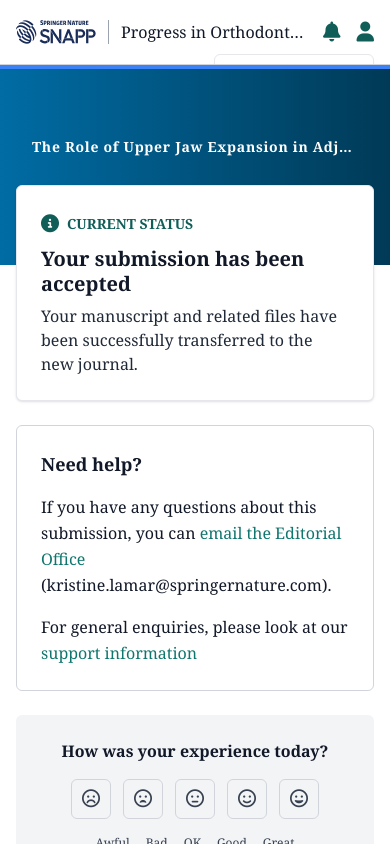
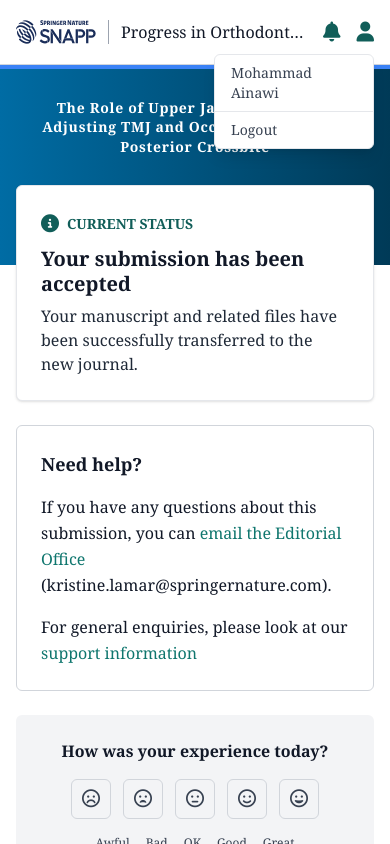
Before and after one commit to Saifemeer/submission-springer, a plain HTML site: page index.html in a window 390 px wide. Both pictures are taken after a click on the button 365 px from the left and 32 px from the top of the page. Drawn offline with nearby package versions, Linux system fonts and the light colour scheme.

Commit message:
mobile responsive

```diff
--- a/index.html
+++ b/index.html
@@ -55,7 +55,7 @@ document.addEventListener("click", function(event) {
   </head>
   <body class="bg-white text-gray-900">
     <main class="absolute top-0 left-0 w-full max-w-full mx-auto">
-      <header class="flex items-center justify-between px-4 sm:px-6 md:px-10 py-4 border-b border-gray-300 w-full overflow-hidden z-80">
+      <header class="relative z-[1000] flex items-center justify-between px-4 sm:px-6 md:px-10 py-4 border-b border-gray-300 w-full">
 
   <div class="flex items-center space-x-3 min-w-0">
           <img src="snapp-logo.svg" alt="SNAPP logo" class="w-20 h-8 object-contain shrink-0" />
@@ -65,6 +65,8 @@ document.addEventListener("click", function(event) {
           </h1>
         </div>
 
+       <!-- Wrap in a relative container -->
+<div class="relative z-20">
   <nav class="flex items-center space-x-4 text-sm font-normal text-teal-800 shrink-0 ml-4">
     <button aria-label="Notifications" class="flex items-center space-x-1 hover:underline focus:outline-none shrink-0">
       <i class="fas fa-bell text-xl"></i>
@@ -77,7 +79,8 @@ document.addEventListener("click", function(event) {
         <span class="hidden sm:inline text-sm">Account</span>
       </button>
 
-            <div id="accountDropdown" class="absolute right-0 mt-2 w-40 bg-white border rounded-md shadow-lg hidden z-10">
+      <!-- Increase z-index here -->
+      <div id="accountDropdown" class="absolute right-0 mt-2 w-40 bg-white border rounded-md shadow-lg hidden z-50">
  <div class="block px-4 py-2 text-sm text-gray-700 border-b">
           <span id="usernameDisplay">Mohammad Ainawi</span>
         </div>
@@ -85,11 +88,14 @@ document.addEventListener("click", function(event) {
       </div>
     </div>
   </nav>
+</div>
+
       </header>
       <section id="yourprivacy"
-  class="bg-gradient-to-r from-[#006CA4] to-[#003a57] flex justify-center items-center absolute left-0 right-0 border-t-4 border-blue-500 px-6 sm:px-6 md:px-10"
+      class="z-10 bg-gradient-to-r from-[#006CA4] to-[#003a57] flex justify-center items-center absolute left-0 right-0 border-t-4 border-blue-500 px-6 sm:px-6 md:px-10"
       style="height: 200px;">
-  <h1 class="text-white font-semibold text-sm md:text-base lg:text-lg leading-snug text-center max-w-full sm:max-w-4xl md:max-w-7xl tracking-wider mb-10 px-2 whitespace-nowrap overflow-hidden text-ellipsis">
+      <h1 class="text-white font-semibold text-sm md:text-base lg:text-lg leading-snug text-center max-w-full sm:max-w-4xl md:max-w-7xl tracking-wider mb-20 px-2
+      whitespace-normal sm:whitespace-nowrap sm:overflow-hidden sm:text-ellipsis">
   The Role of Upper Jaw Expansion in Adjusting TMJ and Occlusal Balance for Posterior Crossbite
 </h1>
 </section>
```
Lines whose indentation alone changed are shown as unchanged.
